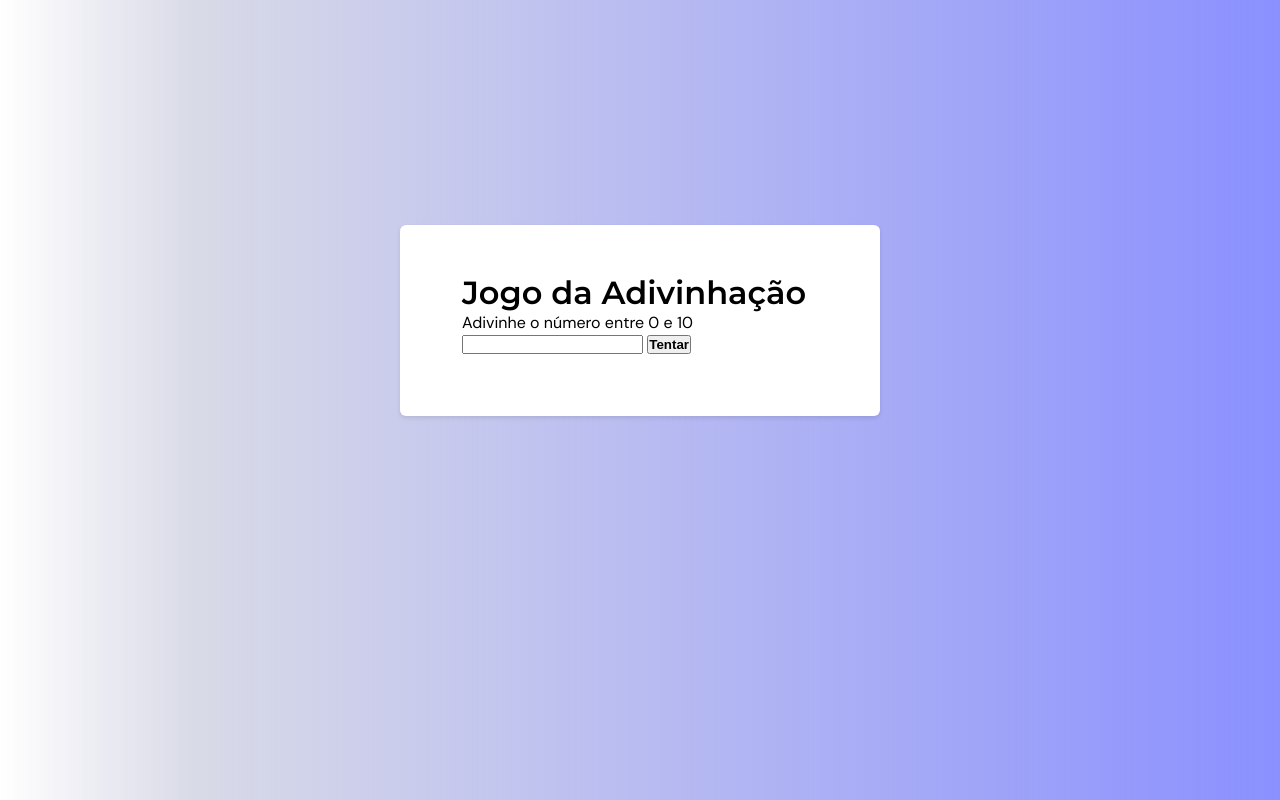
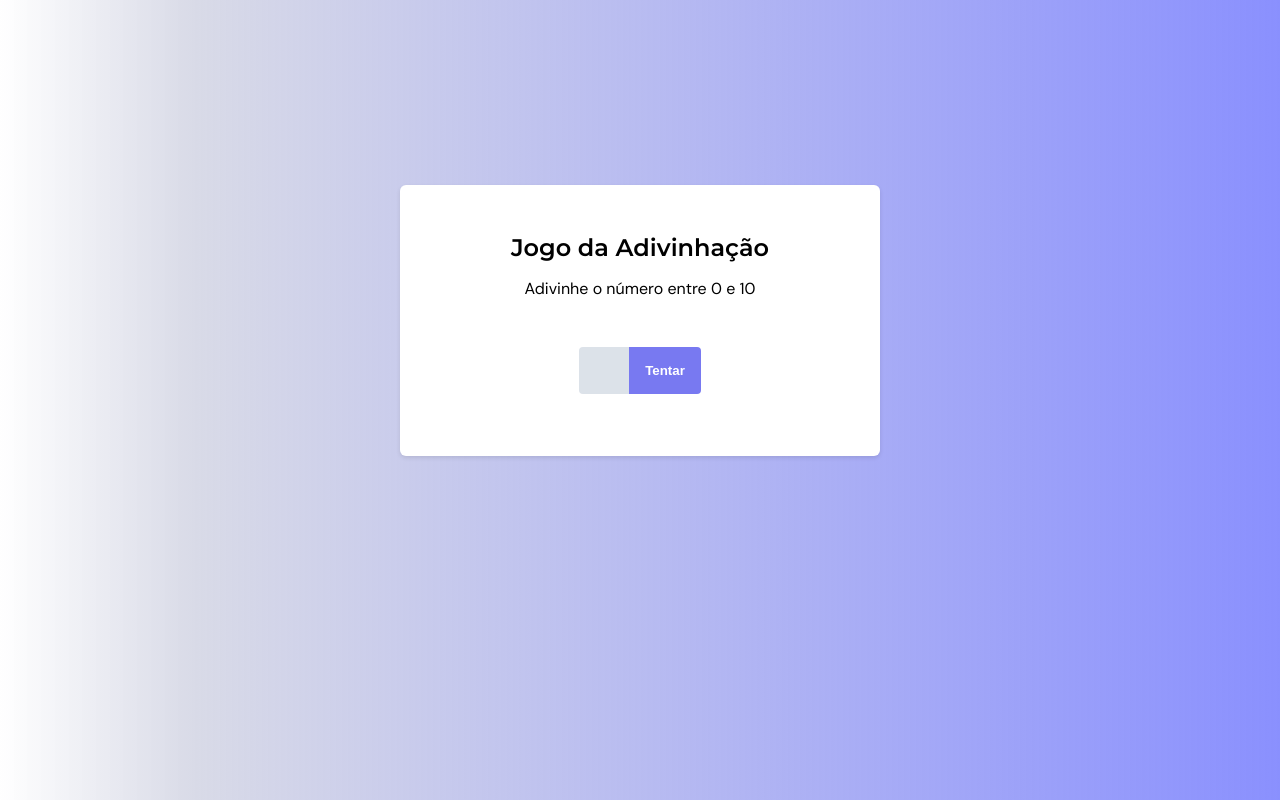
Before and after one commit to VagnerNatvidade/EX-ST05-P1, a plain HTML site: page index.html in a window 1280 px wide. Drawn offline with Linux system fonts and the light colour scheme.

Commit message:
Aula 03 - Input e Button

```diff
--- a/index.html
+++ b/index.html
@@ -17,7 +17,7 @@
       <h1>Jogo da Adivinhação</h1>
       <p>Adivinhe o número entre 0 e 10</p>
       <form>
-        <input type="text" />
+        <input type="text" maxlength="2" />
         <button>Tentar</button>
       </form>
     </main>
--- a/style.css
+++ b/style.css
@@ -27,14 +27,45 @@ main {
   width: min(48rem, 90%);
   padding: 4.8rem 6.2rem 6.2rem 6.2rem;
   border-radius: 0.6rem;
+  text-align: center;
   box-shadow: 0px 2px 4px 0px rgba(0, 0, 0, 0.1);
   background: white;
 }
 
 h1 {
+  margin-bottom: 1.6rem;
   font-family: "Montserrat", sans-serif;
+  font-size: 2.4rem;
+}
+
+form {
+  display: flex;
+  justify-content: center;
+  gap: 0;
+  margin-top: 4.8rem;
+}
+
+input,
+button {
+  padding: 1.6rem;
+  border: none;
+}
+
+input {
+  width: 5rem;
+  text-align: center;
+  border-radius: 0.4rem 0 0 0.4rem;
+  background: #dce2e9;
 }
 
 button {
+  border-radius: 0 0.4rem 0.4rem 0;
   font-weight: 700;
+  color: white;
+  background: #7879f1;
+  transition: filter 0.3s ease;
 }
+
+button:hover {
+  filter: brightness(1.1);
+}
```
